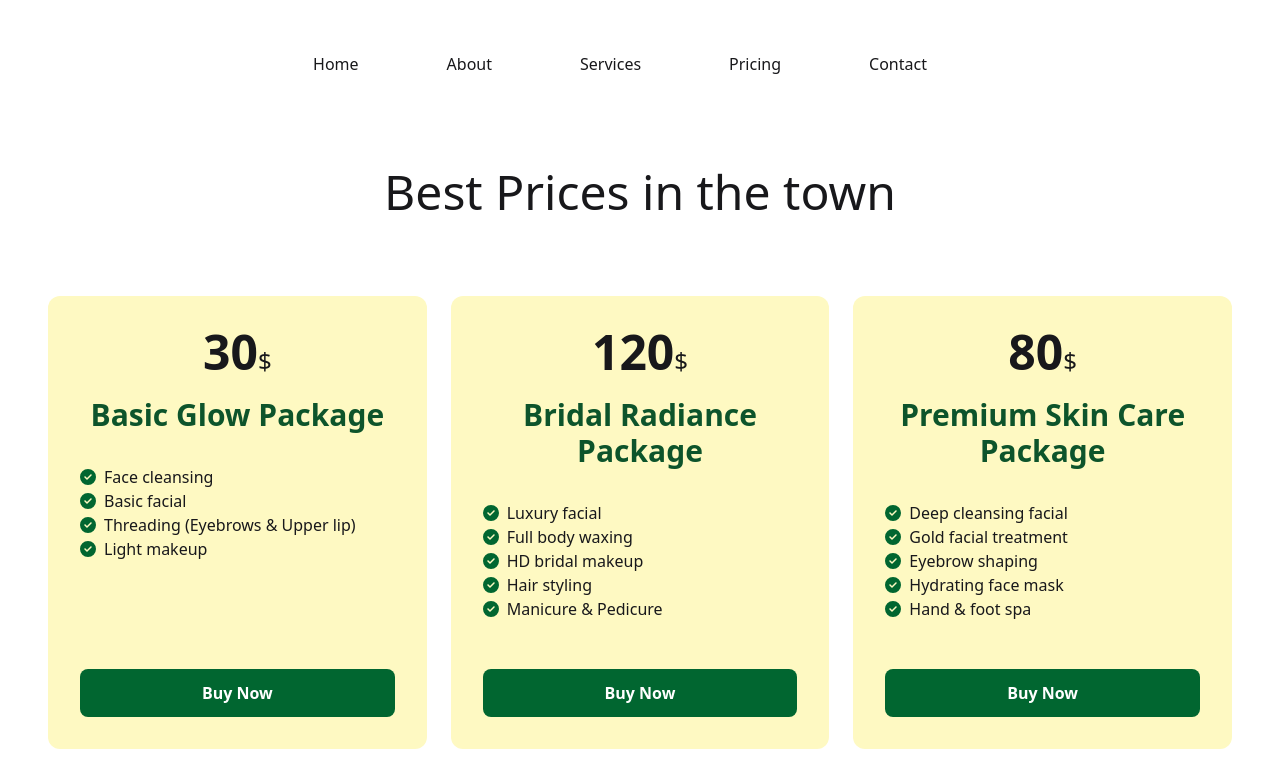
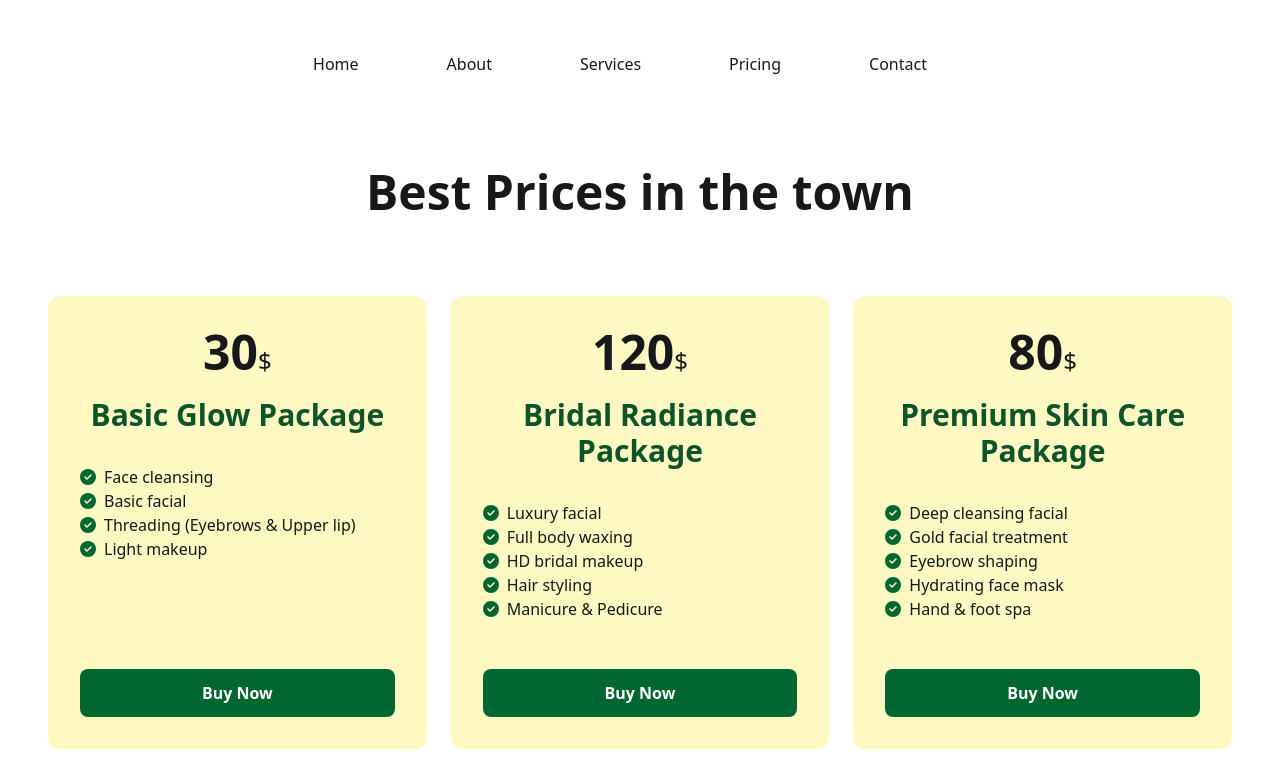
Before and after one commit to tasninanika/Cost-Plans, a React (Vite) app: page / in a window 1280 px wide. Shown: the top 771 px of the page. Built offline with nearby package versions, Linux system fonts and the light colour scheme.

Commit message:
updated linechart.jsx

```diff
--- a/src/Components/LineChart/LineChart.jsx
+++ b/src/Components/LineChart/LineChart.jsx
@@ -10,7 +10,7 @@ const LineChart = () => {
   ];
 
   return (
-    <div>
+    <div className="mb-10">
       <div>
         <h2 className="text-center text-4xl font-semibold my-20">
           Beauty Trends Insights
--- a/src/Components/PriceOptions/PriceOptions.jsx
+++ b/src/Components/PriceOptions/PriceOptions.jsx
@@ -65,7 +65,9 @@ const PriceOptions = () => {
 
   return (
     <div className="m-12">
-      <h2 className="text-5xl text-center mb-20">Best Prices in the town</h2>
+      <h2 className="text-5xl text-center mb-20 font-semibold">
+        Best Prices in the town
+      </h2>
       <div className="grid md:grid-cols-3 gap-6">
         {priceOptions.map((option) => (
           <PriceOption key={option.id} option={option}></PriceOption>
```
